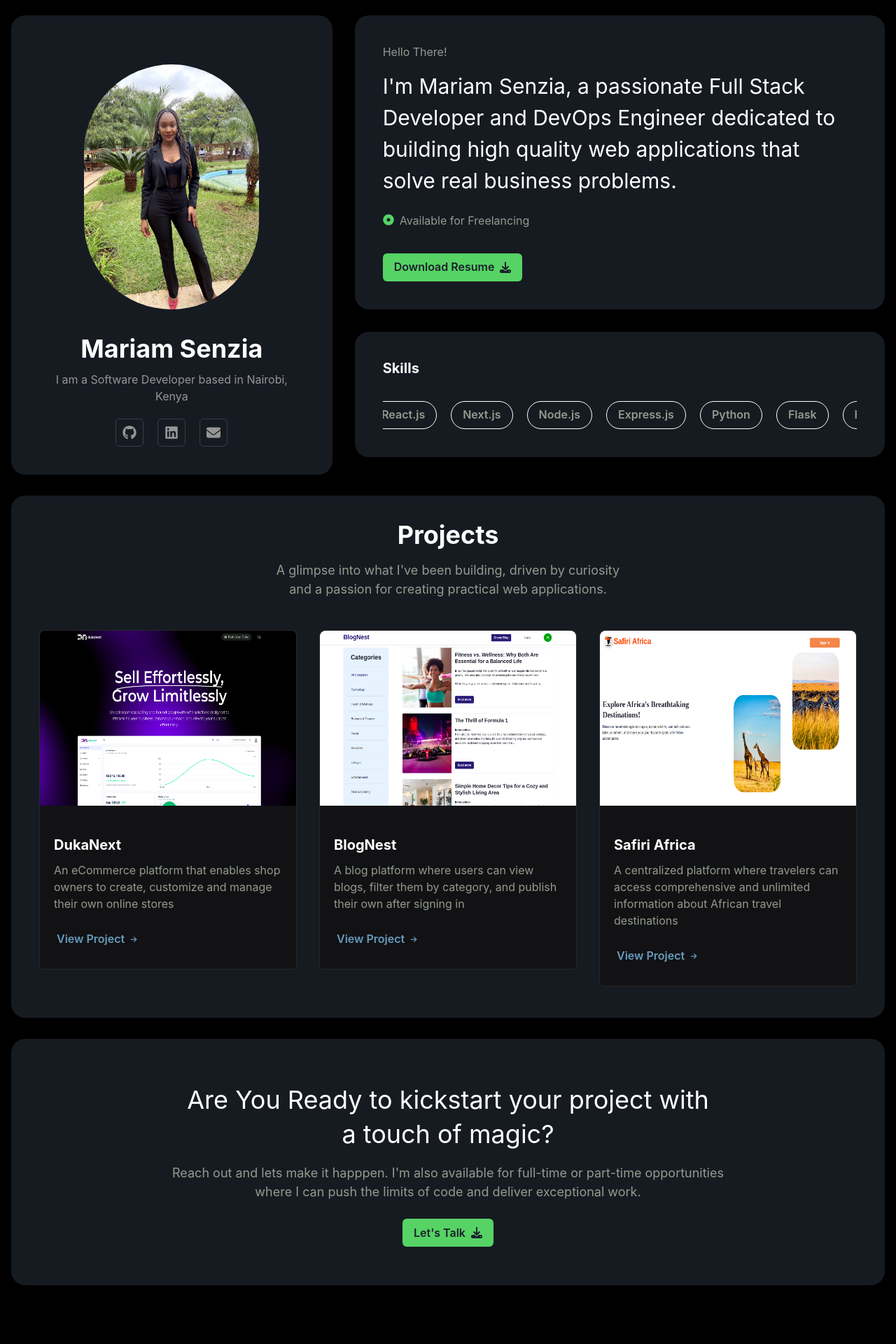
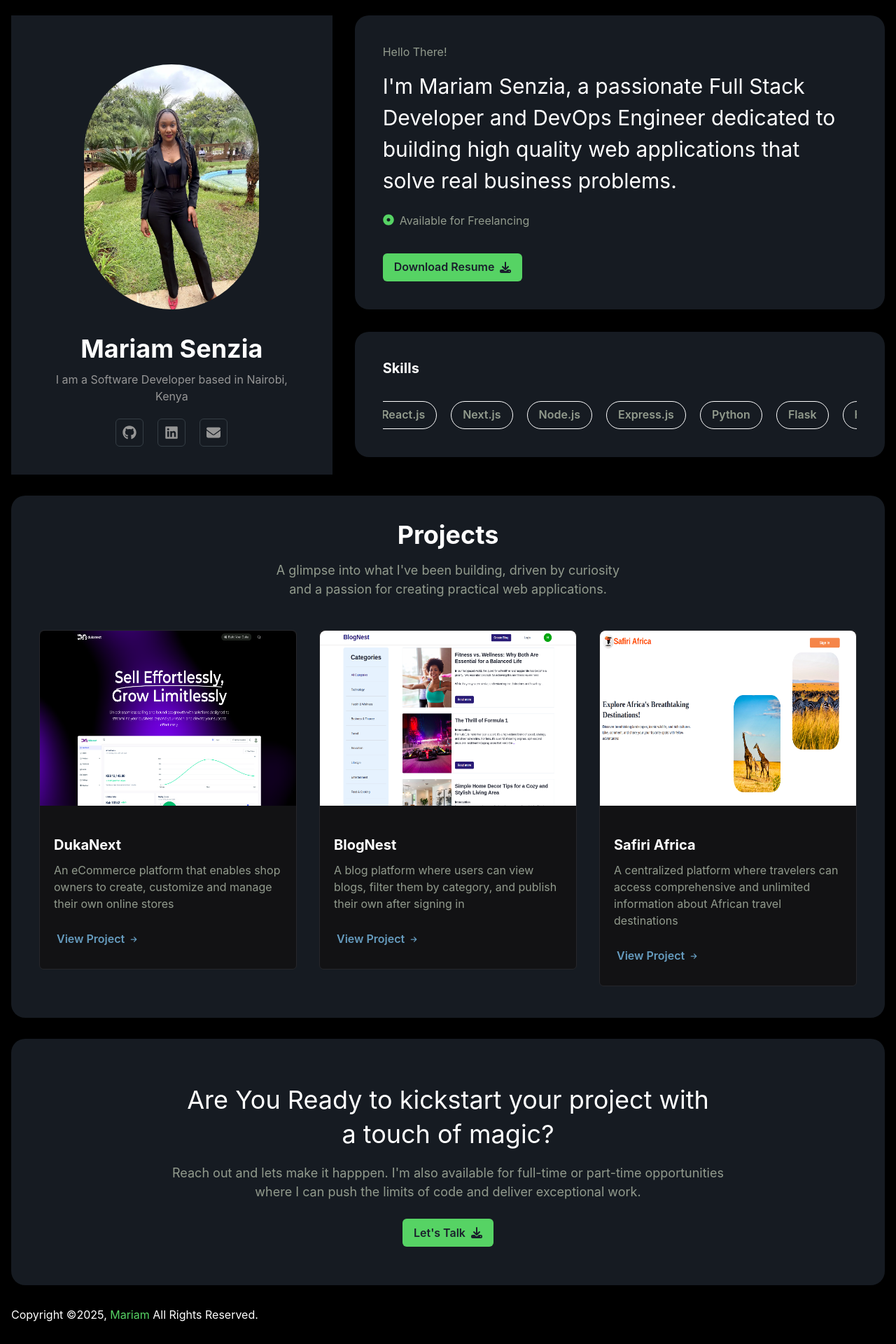
Before and after one commit to Mariam-Senzia/developer-portfolio, a React (Vite) app: page / in a window 1280 px wide. Shown: the part 86-2006 px from the top of the page at 70% size. Before the commit the page ends 1922 px from the top, so only its background shows below. Built offline with nearby package versions, Linux system fonts and the light colour scheme.

Commit message:
Added a footer scetion

```diff
--- /dev/null
+++ b/src/components/home/Footer.tsx
@@ -0,0 +1,15 @@
+import { Box, Container, Text } from "@chakra-ui/react";
+
+const Footer = () => {
+  return (
+    <>
+    <Container maxW="container.xl">
+        <Box mt="30px" mb="30px">
+            <Text color="white">Copyright &copy;{new Date().getFullYear()}, <span style={{color:'#56d364'}}>Mariam</span> All Rights Reserved.</Text>
+        </Box>
+    </Container>
+    </>
+  );
+};
+
+export default Footer;
--- a/src/components/home/Hero.tsx
+++ b/src/components/home/Hero.tsx
@@ -29,7 +29,7 @@ const Hero = () => {
     <>
     <Container maxW="container.xl">
         <Box display='flex' gap="8" mt="-20px">
-            <Box backgroundColor='#161b22' textAlign="center" p="10" borderRadius="20px" flex="1">
+            <Box backgroundColor='#161b22' textAlign="center" p="10"  flex="1">
                 <Image src="images/my-image.webp" alt="my-image" height="350px" width="250px" borderRadius="200px" mx="auto" mt="30px"/>
                 <Heading color='white' mt="35px">Mariam Senzia</Heading>
                 <Text color='#969696' mt="10px">I am a Software Developer based in Nairobi, Kenya</Text>
--- a/src/pages/Home.tsx
+++ b/src/pages/Home.tsx
@@ -1,3 +1,4 @@
+import Footer from "../components/home/Footer";
 import Hero from "../components/home/Hero";
 import Navbar from "../components/home/Navbar";
 import Projects from "../components/home/Projects";
@@ -10,6 +11,7 @@ const Home = () => {
       <Hero />
       <Projects />
       <ReachOut />
+      <Footer />
     </>
   );
 };
```
